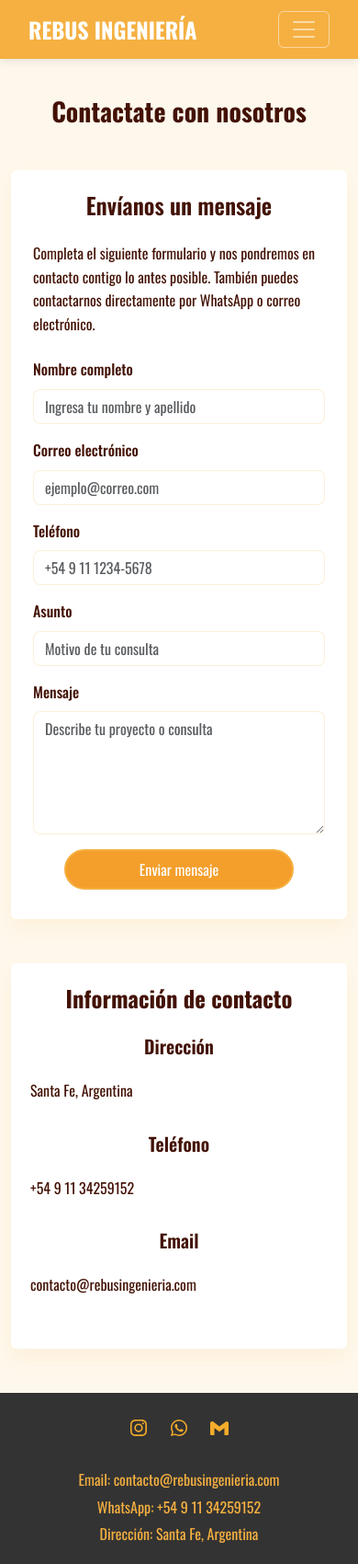
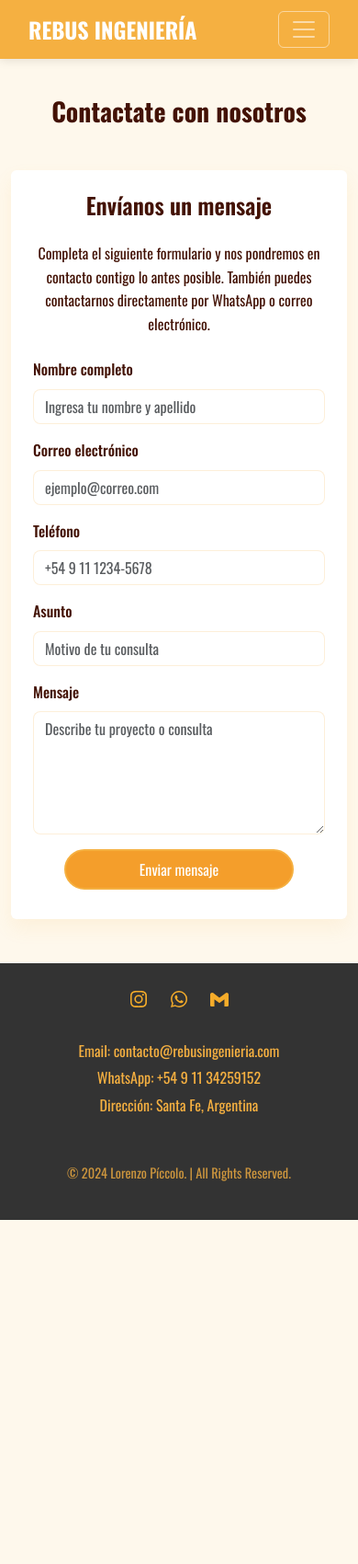
Before and after one commit to LorePB7/proyectoCoderhouse, a website: page pages/contacto.html in a window 390 px wide. Shown: the top 1700 px of the page at 92% size. After the commit the page ends 1326 px from the top, so only its background shows below. Drawn offline with nearby package versions, Linux system fonts and the light colour scheme; a web font is replaced by a local one.

Commit message:
detalles finales

```diff
--- a/pages/contacto.html
+++ b/pages/contacto.html
@@ -64,9 +64,14 @@
                         <li class="nav-item"><a class="nav-link active" href="../pages/contacto.html">Contacto</a></li>
                         <li class="nav-item"><a class="nav-link" href="../pages/preguntas.html">Preguntas</a></li>
                         <!-- Selector de idioma -->
-                        <li class="nav-item language-selector">
-                            <a class="nav-link" href="#"><img src="../images/lenguaje.svg" alt="Cambiar idioma"
-                                    class="language-icon"></a>
+                        <li class="nav-item dropdown language-selector">
+                            <a class="nav-link" href="#" id="languageDropdown" role="button" data-bs-toggle="dropdown" aria-expanded="false">
+                                <img src="../images/lenguaje.svg" alt="Cambiar idioma" class="language-icon">
+                            </a>
+                            <ul class="dropdown-menu dropdown-menu-end" aria-labelledby="languageDropdown">
+                                <li><a class="dropdown-item active" href="#">Español</a></li>
+                                <li><a class="dropdown-item" href="#">Inglés</a></li>
+                            </ul>
                         </li>
                     </ul>
                 </div>
@@ -83,7 +88,7 @@
                     <!-- Contenedor del formulario con fondo claro -->
                     <div class="contact-form-section bg-light p-4 rounded">
                         <h2 class="mb-4">Envíanos un mensaje</h2>
-                        <p class="mb-4">Completa el siguiente formulario y nos pondremos en contacto contigo lo antes
+                        <p class="mb-4 text-center text-md-start text-sm-start">Completa el siguiente formulario y nos pondremos en contacto contigo lo antes
                             posible. También puedes contactarnos directamente por WhatsApp o correo electrónico.</p>
                         <!-- Formulario de contacto -->
                         <form class="contact-form" action="#" method="POST">
@@ -120,29 +125,6 @@
                             <!-- Botón de envío del formulario -->
                             <button type="submit" class="btn button px-4 py-2">Enviar mensaje</button>
                         </form>
-                    </div>
-                </div>
-            </div>
-
-            <!-- Información de contacto adicional -->
-            <div class="row justify-content-center mt-5">
-                <div class="col-md-8">
-                    <div class="contact-info-section bg-light p-4 rounded">
-                        <h2 class="mb-4">Información de contacto</h2>
-                        <div class="row">
-                            <div class="col-md-4 mb-3">
-                                <h3 class="h5">Dirección</h3>
-                                <p>Santa Fe, Argentina</p>
-                            </div>
-                            <div class="col-md-4 mb-3">
-                                <h3 class="h5">Teléfono</h3>
-                                <p>+54 9 11 34259152</p>
-                            </div>
-                            <div class="col-md-4 mb-3">
-                                <h3 class="h5">Email</h3>
-                                <p>contacto@rebusingenieria.com</p>
-                            </div>
-                        </div>
                     </div>
                 </div>
             </div>
```
Also changed, not shown: index.html (+8 -3 lines), pages/nosotros.html (+8 -3 lines), pages/preguntas.html (+9 -3 lines), pages/servicios.html (+8 -3 lines).
